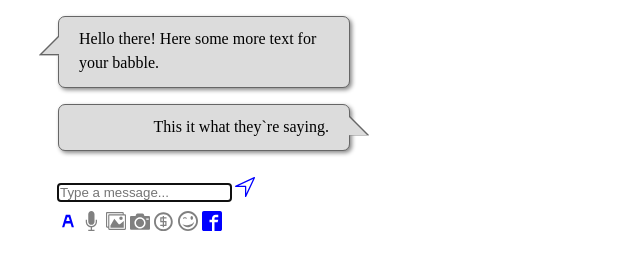
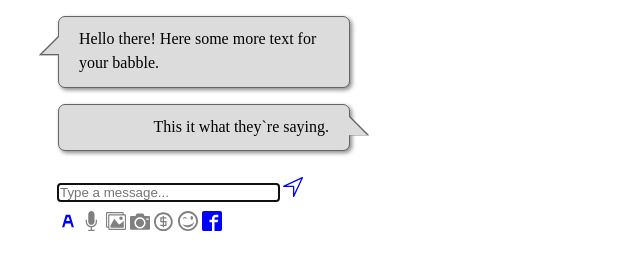
Before and after one commit to narozhnov/alnar, a plain HTML site: page WebstormProjects/les4_SVG/test.html in a window 1280 px wide. Shown: the top 270 px of the page, 0-640 px from the left. Drawn offline with Linux system fonts and the light colour scheme.

Commit message:
up
19-25

```diff
--- a/WebstormProjects/les4_SVG/test.html
+++ b/WebstormProjects/les4_SVG/test.html
@@ -13,7 +13,7 @@
 <form action="/" method="post" enctype="">
 
 <div>
-    <input size ="19" type="text" class="text" autofocus placeholder="Type a message...">
+    <input size ="25" type="text" class="text" autofocus placeholder="Type a message...">
     <input type="checkbox" id="option"/>
     <label for="option" name="box">
         <svg class="icon compas"><use xlink:href="sprite.svg#compas"/></svg>
```
